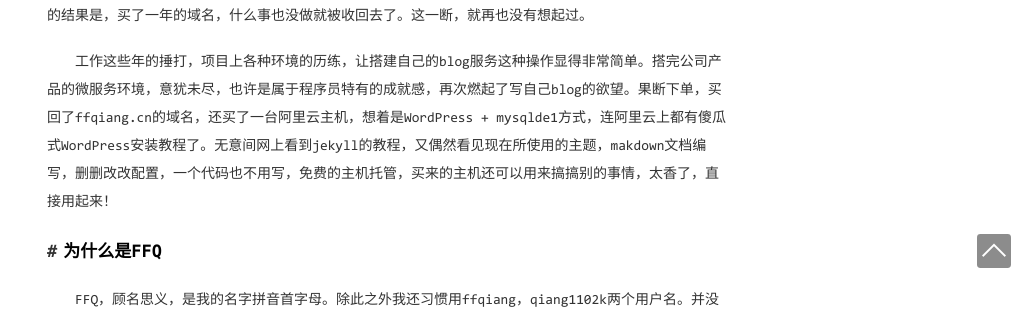
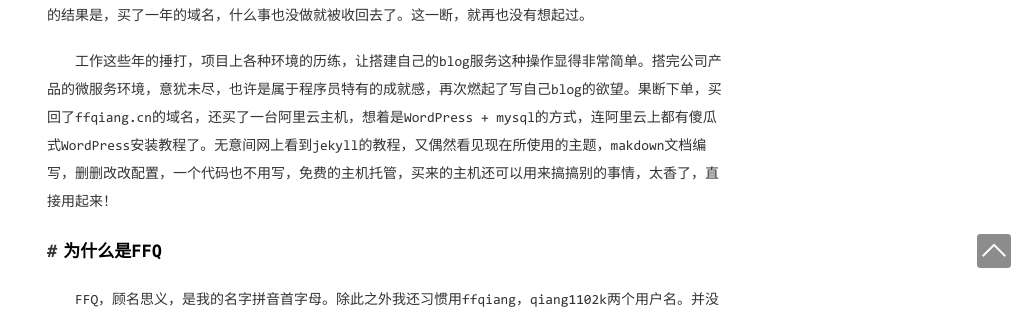
Before and after one commit to qiang1102k/qiang1102k.github.io, a Jekyll site: the page built from _posts/2021-04-29-HelloWorld.md, in a window 1280 px wide. Shown: the part 686-995 px from the top of the page, without its empty margins (253-1280 px from the left). Built offline with Jekyll 4.4.1, drawn with Linux system fonts in a browser that asks for light colours; comment, search, counter and statistics services are not loaded.

Commit message:
2020-04-29-HelloWorld

```diff
--- a/_posts/2021-04-29-HelloWorld.md
+++ b/_posts/2021-04-29-HelloWorld.md
@@ -11,7 +11,7 @@ categories: [随便写写]
 
 　　正好遇上Azure搞活动，薅1毛钱的主机，于是有了一番雄心壮志。从装系统开始，自己装数据库，自己写后台管理程序，纯手动搭建自己的blog服务器，用aaa项目来做我的blog界面。说干就干，在当时还没完全被阿里巴巴收购的万网购买了域名ffqiang.cn（没错，就是我目前使用的域名）。接着，遇到了域名要备案，linux每一步操作都会提示奇奇怪怪的报错，这些现在看起来都非常简单的问题，直接浇灭我当时的热情。最终的结果是，买了一年的域名，什么事也没做就被收回去了。这一断，就再也没有想起过。
 
-　　工作这些年的捶打，项目上各种环境的历练，让搭建自己的blog服务这种操作显得非常简单。搭完公司产品的微服务环境，意犹未尽，也许是属于程序员特有的成就感，再次燃起了写自己blog的欲望。果断下单，买回了ffqiang.cn的域名，还买了一台阿里云主机，想着是WordPress + mysqlde1方式，连阿里云上都有傻瓜式WordPress安装教程了。无意间网上看到jekyll的教程，又偶然看见现在所使用的主题，makdown文档编写，删删改改配置，一个代码也不用写，免费的主机托管，买来的主机还可以用来搞搞别的事情，太香了，直接用起来！
+　　工作这些年的捶打，项目上各种环境的历练，让搭建自己的blog服务这种操作显得非常简单。搭完公司产品的微服务环境，意犹未尽，也许是属于程序员特有的成就感，再次燃起了写自己blog的欲望。果断下单，买回了ffqiang.cn的域名，还买了一台阿里云主机，想着是WordPress + mysql的方式，连阿里云上都有傻瓜式WordPress安装教程了。无意间网上看到jekyll的教程，又偶然看见现在所使用的主题，makdown文档编写，删删改改配置，一个代码也不用写，免费的主机托管，买来的主机还可以用来搞搞别的事情，太香了，直接用起来！
 
 ## **为什么是FFQ**
 　　FFQ，顾名思义，是我的名字拼音首字母。除此之外我还习惯用ffqiang，qiang1102k两个用户名。并没有什么特殊的原因，纯粹是因为习惯了。qiang1102k这个用户名初次使用是在跑跑卡丁车游戏中，当你兴高采烈打开游戏迫不及待狂飙一番时，弹出的游戏注册界面要求你必须输入英文用户名，连敲了几个简单字母都提示不合格，在那个英文词汇十分匮乏的年龄，此时最快想到的字母组合就是姓名的拼音了，qiang是我的名字里最后一个的拼音，1102是生日，结果提示已被注册，然后随手加了一个k。若干年后，当我开始开始大量使用互联网时，遇到账号注册的界面，第一个就想起了qiang1102k这个昵称。就这样，这几个看起来很老土，没有任何艺术含义的字母组合，已经深深的刻在我的脑海里，像条件反射一样。
```
